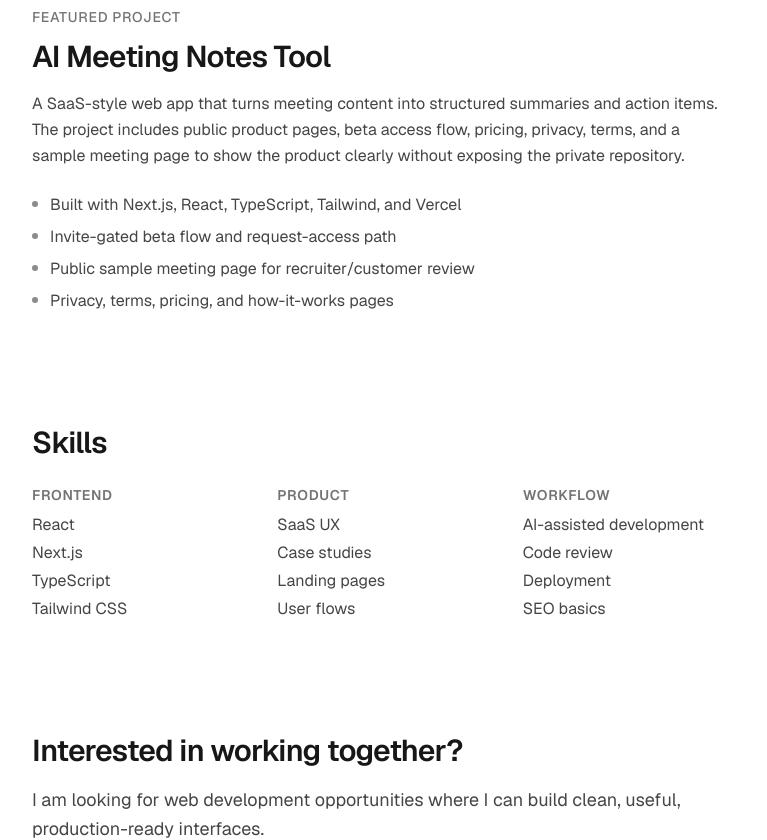
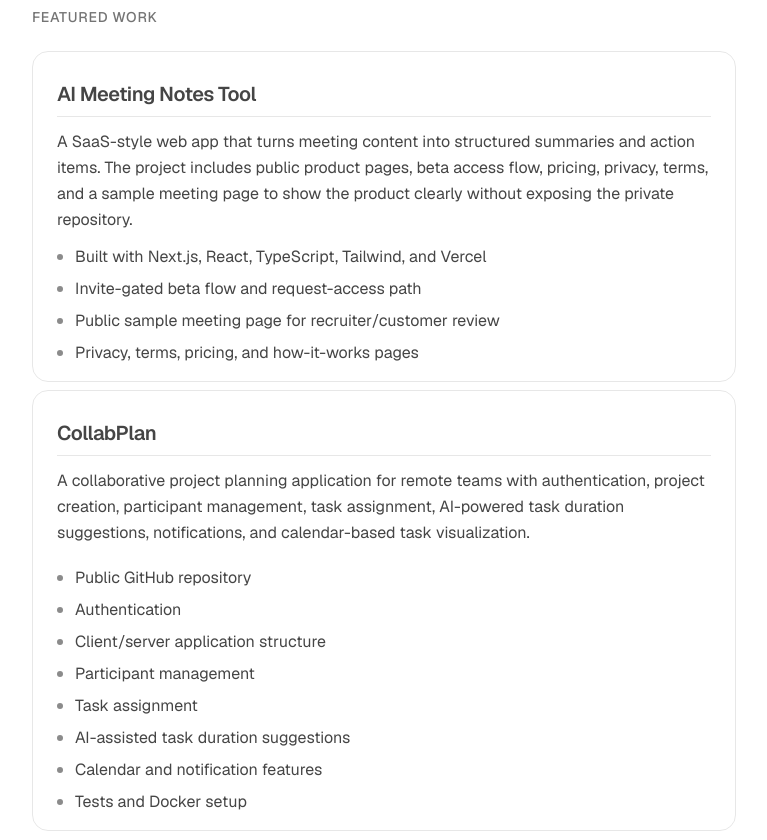
Before and after one commit to davidIvankov/PortfolioProject, a Next.js app: page / in a window 1280 px wide. Shown: the part 660-1500 px from the top of the page, without its empty margins (256-1023 px from the left). Built offline with nearby package versions, Linux system fonts and the light colour scheme.

Commit message:
feat(home): add CollabPlan to featured work

```diff
--- a/src/app/layout.tsx
+++ b/src/app/layout.tsx
@@ -26,7 +26,7 @@ export default function RootLayout({
   return (
     <html
       lang="en"
-      className={`${geistSans.variable} ${geistMono.variable} h-full antialiased`}
+      className={`${geistSans.variable} ${geistMono.variable} h-full antialiased scroll-smooth`}
     >
       <body className="min-h-full flex flex-col">{children}</body>
     </html>
--- a/src/app/page.tsx
+++ b/src/app/page.tsx
@@ -1,10 +1,21 @@
 import Link from "next/link";
 
-const proofPoints = [
+const aiMeetingNotesToolProofPoints = [
   "Built with Next.js, React, TypeScript, Tailwind, and Vercel",
   "Invite-gated beta flow and request-access path",
   "Public sample meeting page for recruiter/customer review",
   "Privacy, terms, pricing, and how-it-works pages",
+];
+
+const collabPlanProofPoints = [
+  "Public GitHub repository",
+  "Authentication",
+  "Client/server application structure",
+  "Participant management",
+  "Task assignment",
+  "AI-assisted task duration suggestions",
+  "Calendar and notification features",
+  "Tests and Docker setup",
 ];
 
 const skillGroups = [
@@ -97,31 +108,58 @@ export default function Home() {
           className="mb-20 sm:mb-28 scroll-mt-16"
         >
           <p className="text-xs font-medium uppercase tracking-wider text-foreground/60 sm:text-sm">
-            Featured project
-          </p>
-          <h2
-            id="featured-heading"
-            className="mt-3 text-2xl font-semibold tracking-tight sm:text-3xl"
-          >
-            AI Meeting Notes Tool
-          </h2>
-          <p className="mt-4 text-base leading-relaxed text-foreground/80">
-            A SaaS-style web app that turns meeting content into structured
-            summaries and action items. The project includes public product
-            pages, beta access flow, pricing, privacy, terms, and a sample
-            meeting page to show the product clearly without exposing the
-            private repository.
+            Featured Work
           </p>
           <ul className="mt-6 space-y-2 text-base text-foreground/80">
-            {proofPoints.map((point) => (
-              <li key={point} className="flex gap-3">
+            <li>
+              <article className="w-full rounded-2xl border p-6 flex gap-3 items-start flex-col mt-2 border-b border-foreground/10 pb-4">
+                <h3 className="w-full border-b border-foreground/10 pb-2 text-lg font-semibold tracking-tight sm:text-xl flex-shrink-0 mt-1">
+                  AI Meeting Notes Tool
+                </h3>
+                <p className="flex-1 text-base leading-relaxed text-foreground/80">
+                  A SaaS-style web app that turns meeting content into
+                  structured summaries and action items. The project includes
+                  public product pages, beta access flow, pricing, privacy,
+                  terms, and a sample meeting page to show the product clearly
+                  without exposing the private repository.
+                </p>
+                <ul className="space-y-2 text-base text-foreground/80">
+                  {aiMeetingNotesToolProofPoints.map((point) => (
+                    <li key={point} className="flex gap-3 items-center">
                       <span
                         aria-hidden="true"
-                  className="mt-2 inline-block h-1.5 w-1.5 shrink-0 rounded-full bg-foreground/50"
+                        className="inline-block h-1.5 w-1.5 shrink-0 rounded-full bg-foreground/50"
                       />
                       <span>{point}</span>
                     </li>
                   ))}
+                </ul>
+              </article>
+            </li>
+            <li>
+              <article className="w-full rounded-2xl border p-6 flex gap-3 items-start flex-col mt-2 border-b border-foreground/10 pb-4">
+                <h3 className="w-full border-b border-foreground/10 pb-2 text-lg font-semibold tracking-tight sm:text-xl flex-shrink-0 mt-1">
+                  CollabPlan
+                </h3>
+                <p className="flex-1 text-base leading-relaxed text-foreground/80">
+                  A collaborative project planning application for remote teams
+                  with authentication, project creation, participant management,
+                  task assignment, AI-powered task duration suggestions,
+                  notifications, and calendar-based task visualization.
+                </p>
+                <ul className="space-y-2 text-base text-foreground/80">
+                  {collabPlanProofPoints.map((point) => (
+                    <li key={point} className="flex gap-3 items-center mt-2">
+                      <span
+                        aria-hidden="true"
+                        className="inline-block h-1.5 w-1.5 shrink-0 rounded-full bg-foreground/50"
+                      />
+                      <span>{point}</span>
+                    </li>
+                  ))}
+                </ul>
+              </article>
+            </li>
           </ul>
         </section>
 
```
Lines whose indentation alone changed are shown as unchanged.
